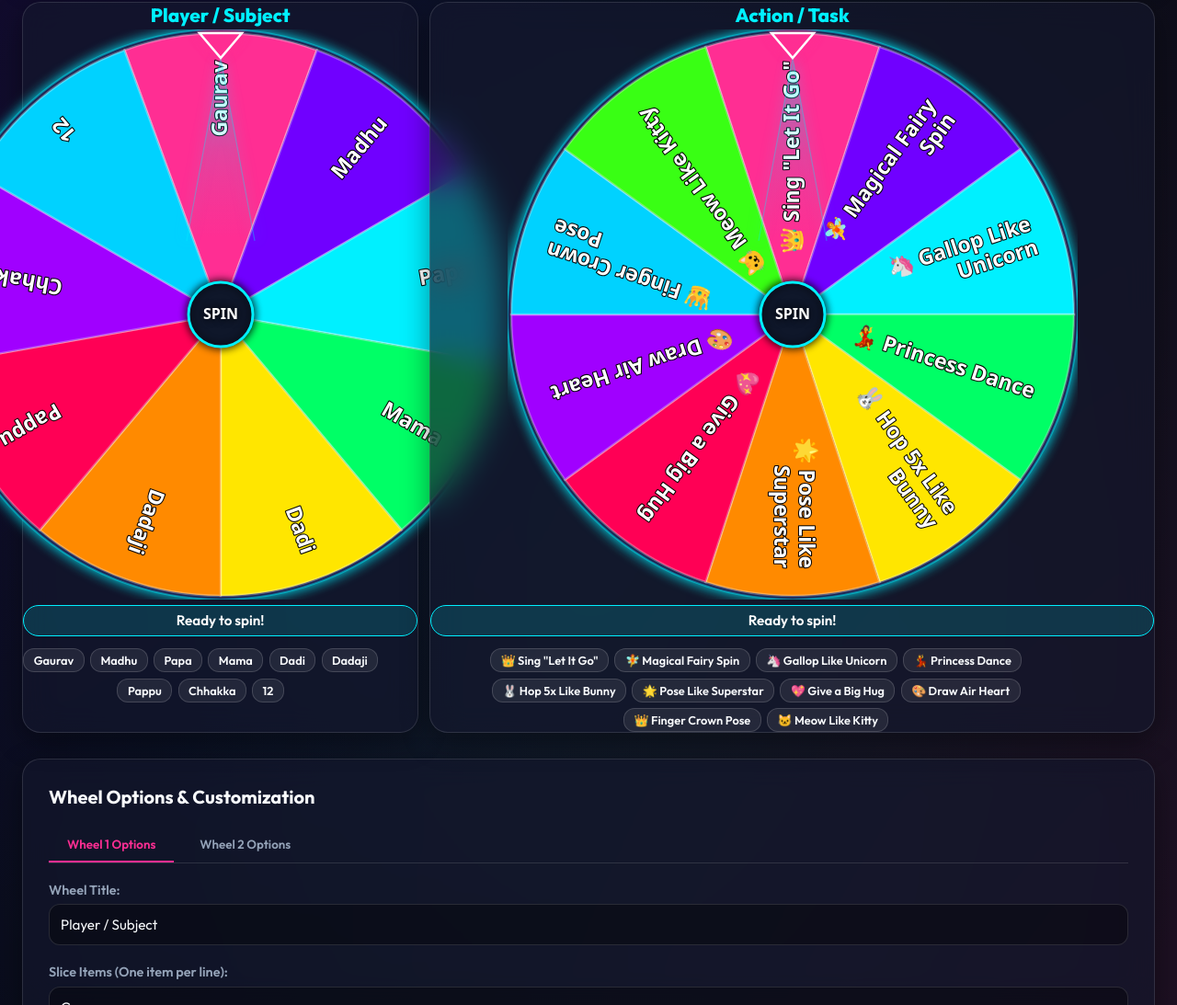
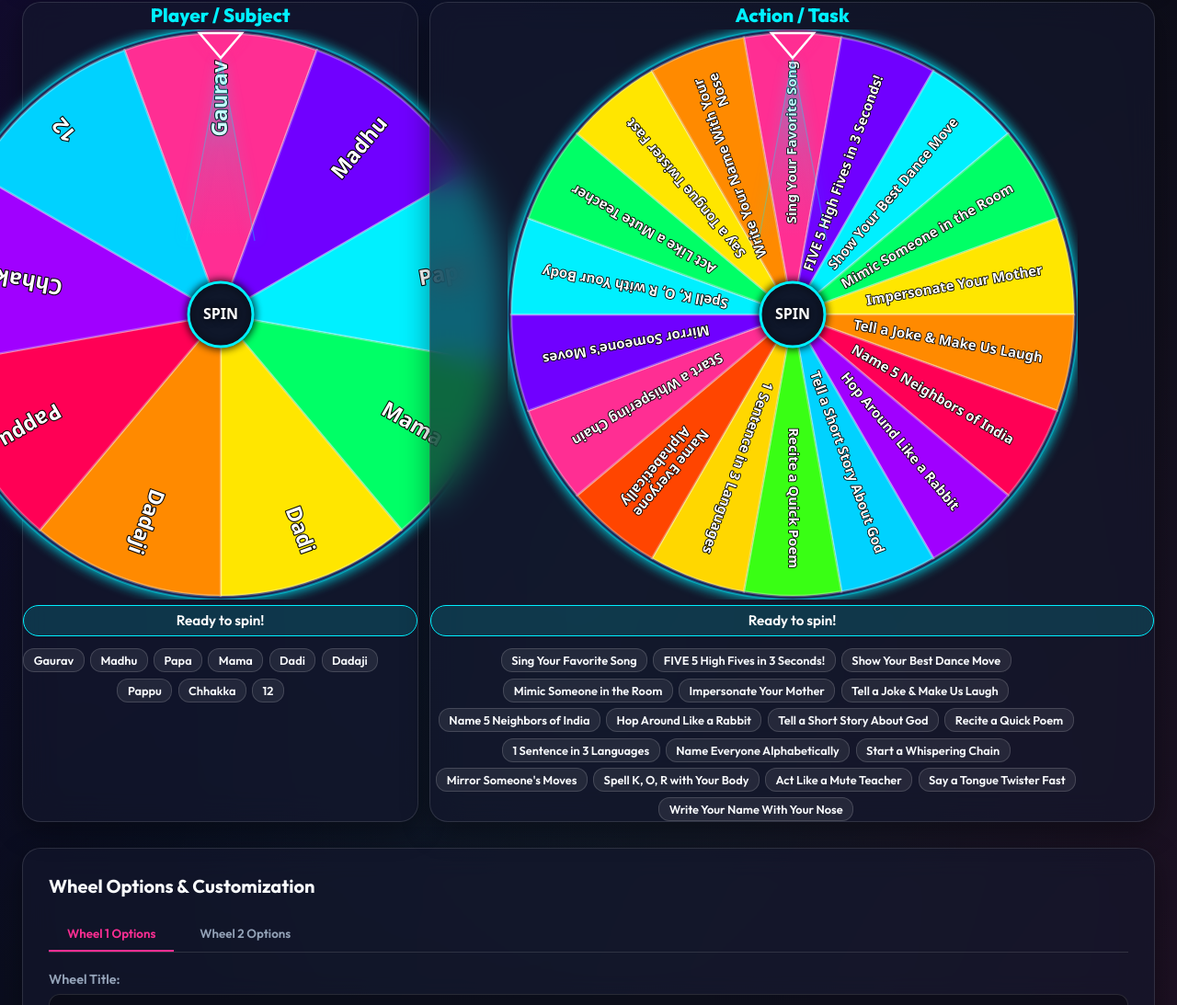
Before and after one commit to gauravpz/GPGames, a website built with Vite: page index.html in a window 1280 px wide. Shown: the part 413-1506 px from the top of the page at 92% size. Built offline with nearby package versions, Linux system fonts and the light colour scheme.

Commit message:
Update default YouTube link to https://youtu.be/k4yXQkG2s1E and update Wheel 2 default task options

```diff
--- a/src/main.js
+++ b/src/main.js
@@ -23,16 +23,24 @@ class App {
       {
         title: 'Action / Task',
         options: [
-          '👑 Sing "Let It Go"',
-          '🧚 Magical Fairy Spin',
-          '🦄 Gallop Like Unicorn',
-          '💃 Princess Dance',
-          '🐰 Hop 5x Like Bunny',
-          '🌟 Pose Like Superstar',
-          '💖 Give a Big Hug',
-          '🎨 Draw Air Heart',
-          '👑 Finger Crown Pose',
-          '🐱 Meow Like Kitty'
+          'Sing Your Favorite Song',
+          'FIVE 5 High Fives in 3 Seconds!',
+          'Show Your Best Dance Move',
+          'Mimic Someone in the Room',
+          'Impersonate Your Mother',
+          'Tell a Joke & Make Us Laugh',
+          'Name 5 Neighbors of India',
+          'Hop Around Like a Rabbit',
+          'Tell a Short Story About God',
+          'Recite a Quick Poem',
+          '1 Sentence in 3 Languages',
+          'Name Everyone Alphabetically',
+          'Start a Whispering Chain',
+          'Mirror Someone\'s Moves',
+          'Spell K, O, R with Your Body',
+          'Act Like a Mute Teacher',
+          'Say a Tongue Twister Fast',
+          'Write Your Name With Your Nose'
         ]
       },
       {
--- a/src/musicalChairs.js
+++ b/src/musicalChairs.js
@@ -18,7 +18,7 @@ export class MusicalChairsGame {
     this.animFrameId = null;
 
     this.musicSource = 'synth'; // 'synth' or 'youtube'
-    this.currentYtId = 'L0MK7qz13bU'; // Default: Frozen Let It Go
+    this.currentYtId = 'k4yXQkG2s1E'; // Default Party Track
     this.ytPlayer = null;
     this.ytReady = false;
 
@@ -50,10 +50,11 @@ export class MusicalChairsGame {
           </div>
 
           <div class="yt-input-container" id="yt-input-container" style="display: none;">
-            <input type="text" id="chairs-yt-input" placeholder="Paste YouTube link (e.g. https://www.youtube.com/watch?v=L0MK7qz13bU)..." value="https://www.youtube.com/watch?v=L0MK7qz13bU" />
+            <input type="text" id="chairs-yt-input" placeholder="Paste YouTube link..." value="https://youtu.be/k4yXQkG2s1E?si=u70ArNQ7LcE9aSY0" />
             <button id="chairs-load-yt-btn" class="btn-secondary">🎵 Load Song</button>
             <select id="chairs-yt-preset" class="theme-select-input">
               <option value="">✨ Quick Presets</option>
+              <option value="k4yXQkG2s1E">🔥 Default Party Beat Track</option>
               <option value="L0MK7qz13bU">👑 Frozen — Let It Go</option>
               <option value="XqZsoesa55w">🦈 Baby Shark Party Beat</option>
               <option value="KQ6zr6kCPj8">💃 Party Rock Anthem</option>
```
Also changed, not shown: dist/assets/index-B0jk6MWo.js (added), dist/assets/index-IC5Fm7H-.js (deleted), dist/index.html.
